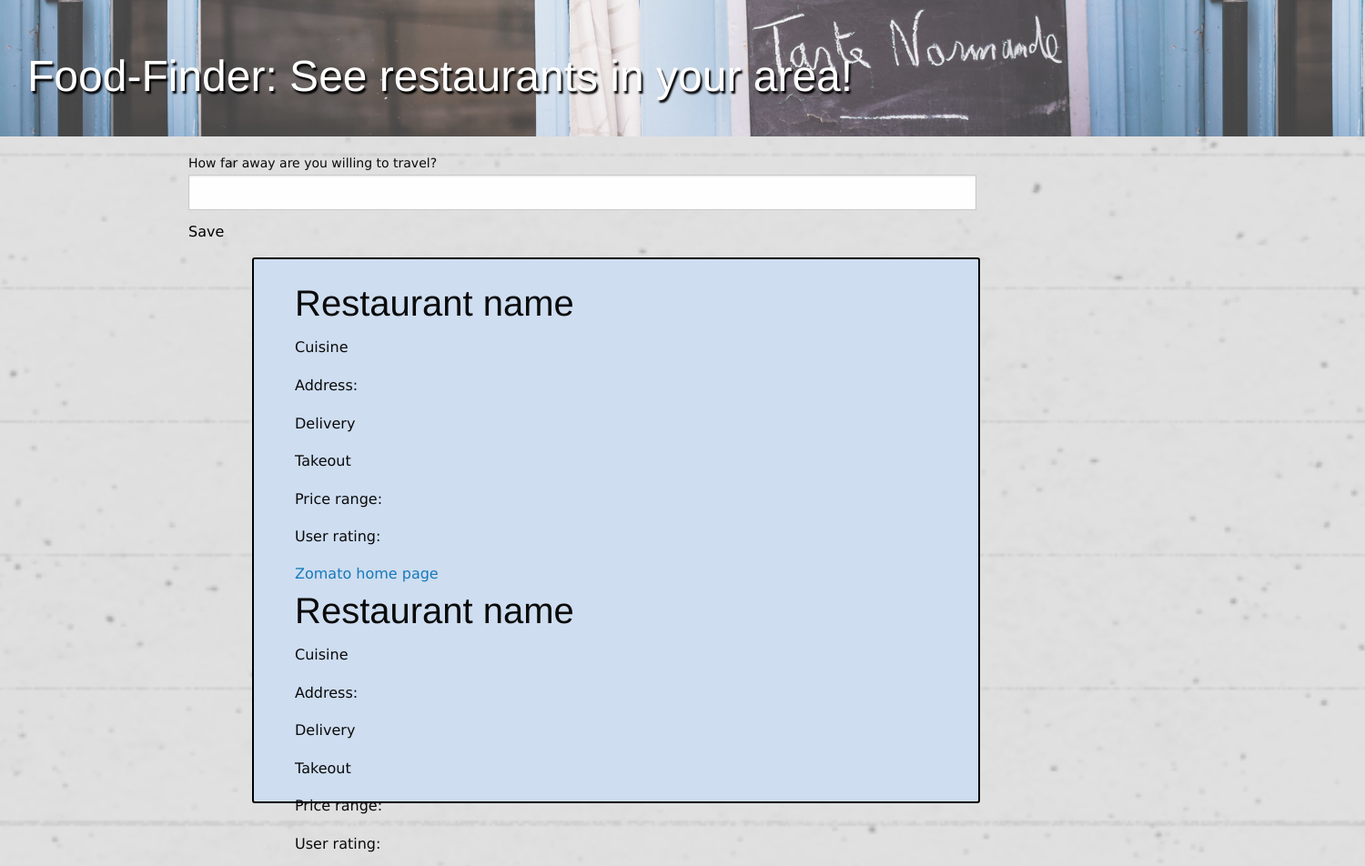
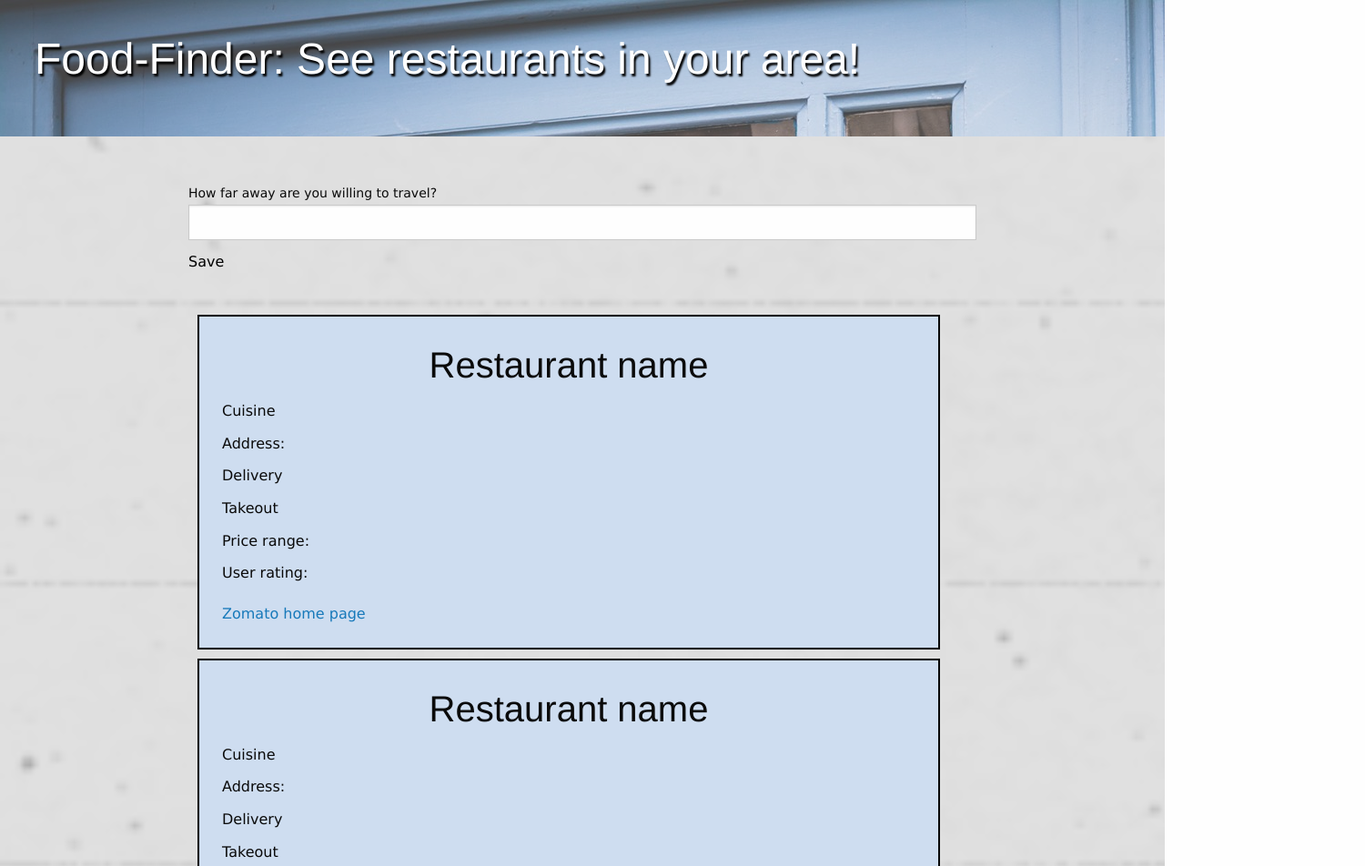
Before and after one commit to njohnerwin/food-finder-P1, a plain HTML site: page index.html in a window 1280 px wide. Shown: the top 952 px of the page at 91% size, 1500 px wide, since content can reach past the window. Drawn offline with nearby package versions, Linux system fonts and the light colour scheme.

Commit message:
Fixed style to simplify header rules and make cards independent

```diff
--- a/assets/style.css
+++ b/assets/style.css
@@ -11,7 +11,7 @@ body {
 
 #logo-header {
     position: relative;
-    margin-top: -100px;
+    margin-top: 30px;
     margin-bottom: 50px;
     margin-left: 30px;
     color: white;
@@ -159,32 +159,46 @@ body {
 /*version five of background options for header and API info*/
 
 #restInfo {
-    background-image: url();
+    margin-top: 20px;
+    padding-top: 20px;
+    width:  100%
+}
+
+#card {
     border: black solid 2px;
-    border-radius: 3px;
     background-color: rgb(206, 221, 240);
-    margin-top: 20px;
-    margin-left: 70px;
-    padding-left: 30px;
-    padding-top: 20px;
-    height: 600px;
-    width:  800px;
+    margin: 10px;
+    padding: 15px;
+}
+
+#card h2 {
+    text-align: center;
+    margin: 10px;
+}
+
+#card a {
+    display: inline-block;
+    margin: 10px;
+    text-align: center;
+
+
+}
+
+#card p {
+    margin: 10px;
 }
 
 .top-bar {
     position: relative;
     height: 150px;
-    width: 1500px;
-    padding-top: 100px;
-    padding-bottom: 600px;
-    margin-top: -550px;
+    width: 100%;
+    margin-bottom: 50px;
     display: flex;
 }
 
 .top-bar::before {
     content: "";
     background-image: url(../assets/images/restaurant-1308007_1920.jpg);
-    background-size: 80em;
     position: absolute;
     top: 0px;
     right: 0px;
@@ -198,6 +212,12 @@ body {
     margin: 0 auto;
 }
 
-@media screen and (max-width: 576px) {
+@media screen and (max-width: 1000px) {
+    .grid-container {
+        width: 100%;
+    }
 
+    #logo-header {
+        font-size: 30px;
+    }
 }
--- a/index.html
+++ b/index.html
@@ -21,9 +21,9 @@
 
     <body>
 
-        <header class="top-bar" id="logo-header-bckg"></header>
+        <header class="top-bar" id="logo-header-bckg"><h1 id="logo-header">Food-Finder: See restaurants in your area!</h1></header>
 
-        <h1 id="logo-header">Food-Finder: See restaurants in your area!</h1>
+
 
         <div class="grid-container">
 
@@ -34,8 +34,8 @@
             </div>
 
             <div class="grid-x grid-margin-x" id="restInfo">
-                <div class="cell medium-6" id="#column-1">
-                    <section id="#card">
+                <div class="cell medium-12" id="#column-1">
+                    <section id="card">
                     <h2 id="name1">Restaurant name</h2>
                     <p id="cuisine1">Cuisine</p>
                         <p id="address1">Address:</p>
@@ -46,7 +46,7 @@
                         <p id="rating1">User rating: </p>
                         <a href="#" id="url1">Zomato home page</a>
                     </section>
-                    <section id="#card">
+                    <section id="card">
                         <h2 id="name2">Restaurant name</h2>
                         <p id="cuisine2">Cuisine</p>
                         <p id="address2">Address:</p>
@@ -57,7 +57,7 @@
                         <p id="rating2">User rating: </p>
                         <a href="#" id="url2">Zomato home page</a>
                     </section>
-                    <section id="#card">
+                    <section id="card">
                         <h2 id="name3">Restaurant name</h2>
                         <p id="cuisine3">Cuisine</p>
                         <p id="address3">Address:</p>
@@ -68,7 +68,7 @@
                         <p id="rating3">User rating: </p>
                         <a href="#" id="url3">Zomato home page</a>
                     </section>
-                    <section id="#card">
+                    <section id="card">
                         <h2 id="name4">Restaurant name</h2>
                         <p id="cuisine4">Cuisine</p>
                         <p id="address4">Address:</p>
```
